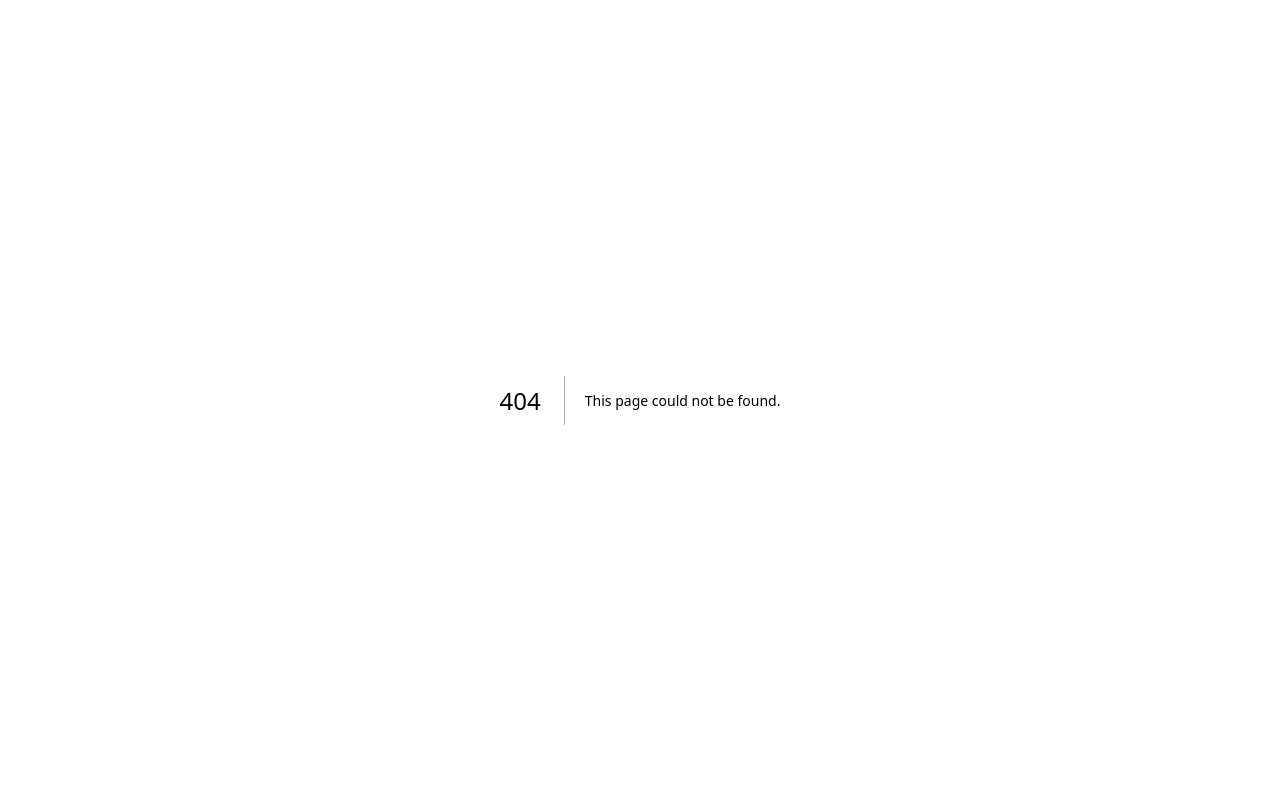
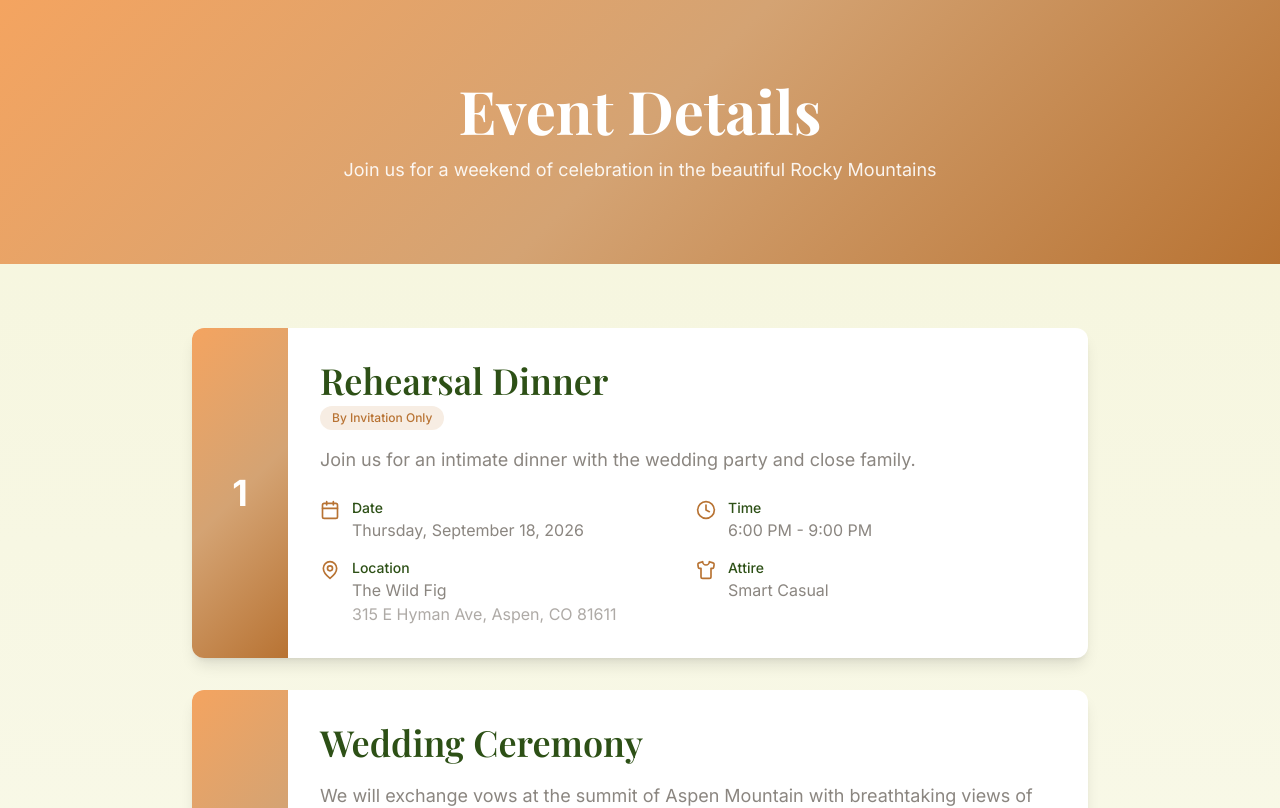
Before and after one commit to tstraffon/aspen-wedding, a Next.js app: page /details in a window 1280 px wide. Before the commit this address had no page. Shown: the top 808 px of the page. Built offline with nearby package versions, Linux system fonts and the light colour scheme; a web font is replaced by a local one.

Commit message:
Starter event details page created

```diff
--- /dev/null
+++ b/src/app/(public)/details/page.tsx
@@ -0,0 +1,236 @@
+import { Card, CardBody } from '@/components/ui'
+import { Calendar, MapPin, Clock, Shirt } from 'lucide-react'
+
+export const metadata = {
+  title: 'Event Details | Tyler & Emily Wedding',
+  description: 'Details for our wedding weekend events in Aspen, Colorado',
+}
+
+const events = [
+  {
+    name: 'Rehearsal Dinner',
+    date: 'Thursday, September 18, 2026',
+    time: '6:00 PM - 9:00 PM',
+    location: 'The Wild Fig',
+    address: '315 E Hyman Ave, Aspen, CO 81611',
+    attire: 'Smart Casual',
+    description: 'Join us for an intimate dinner with the wedding party and close family.',
+    inviteOnly: true,
+  },
+  {
+    name: 'Wedding Ceremony',
+    date: 'Friday, September 19, 2026',
+    time: '4:00 PM',
+    location: 'Aspen Mountain Summit',
+    address: 'Silver Queen Gondola, Aspen, CO 81611',
+    attire: 'Formal / Black Tie Optional',
+    description: 'We will exchange vows at the summit of Aspen Mountain with breathtaking views of the Rocky Mountains. Guests will take the gondola up together starting at 3:00 PM.',
+    inviteOnly: false,
+  },
+  {
+    name: 'Reception',
+    date: 'Friday, September 19, 2026',
+    time: '6:00 PM - 11:00 PM',
+    location: 'The Little Nell Grand Ballroom',
+    address: '675 E Durant Ave, Aspen, CO 81611',
+    attire: 'Formal / Black Tie Optional',
+    description: 'Celebrate with us for dinner, dancing, and DJ-spun beats into the night!',
+    inviteOnly: false,
+  },
+  {
+    name: 'Farewell Brunch',
+    date: 'Saturday, September 20, 2026',
+    time: '10:00 AM - 12:00 PM',
+    location: 'Hotel Jerome Garden',
+    address: '330 E Main St, Aspen, CO 81611',
+    attire: 'Casual Mountain Chic',
+    description: 'Say goodbye over brunch before heading home or exploring more of Aspen.',
+    inviteOnly: false,
+  },
+]
+
+export default function DetailsPage() {
+  return (
+    <main className="min-h-screen bg-gradient-to-b from-aspen-cream to-white">
+      {/* Hero Section */}
+      <div className="bg-aspen-gradient py-20 px-4">
+        <div className="container-custom text-center">
+          <h1 className="heading-xl text-white mb-4">
+            Event Details
+          </h1>
+          <p className="body-text text-white/90 max-w-2xl mx-auto">
+            Join us for a weekend of celebration in the beautiful Rocky Mountains
+          </p>
+        </div>
+      </div>
+
+      {/* Events Timeline */}
+      <div className="container-custom py-16 px-4">
+        <div className="max-w-4xl mx-auto space-y-8">
+          {events.map((event, index) => (
+            <Card key={index} className="overflow-hidden">
+              <div className="flex">
+                {/* Event Number Badge */}
+                <div className="bg-aspen-gradient w-24 flex-shrink-0 flex items-center justify-center">
+                  <div className="text-white">
+                    <div className="text-4xl font-bold">{index + 1}</div>
+                  </div>
+                </div>
+
+                {/* Event Details */}
+                <div className="flex-1 p-6 md:p-8">
+                  <div className="flex items-start justify-between mb-4">
+                    <div>
+                      <h2 className="heading-md text-aspen-forest mb-1">
+                        {event.name}
+                      </h2>
+                      {event.inviteOnly && (
+                        <span className="inline-block px-3 py-1 bg-aspen-amber/20 text-aspen-copper text-xs font-medium rounded-full">
+                          By Invitation Only
+                        </span>
+                      )}
+                    </div>
+                  </div>
+
+                  <p className="body-text text-aspen-stone mb-6">
+                    {event.description}
+                  </p>
+
+                  {/* Event Info Grid */}
+                  <div className="grid grid-cols-1 md:grid-cols-2 gap-4">
+                    {/* Date */}
+                    <div className="flex items-start gap-3">
+                      <Calendar className="w-5 h-5 text-aspen-copper flex-shrink-0 mt-0.5" />
+                      <div>
+                        <div className="text-sm font-medium text-aspen-forest">
+                          Date
+                        </div>
+                        <div className="body-sm text-aspen-stone">
+                          {event.date}
+                        </div>
+                      </div>
+                    </div>
+
+                    {/* Time */}
+                    <div className="flex items-start gap-3">
+                      <Clock className="w-5 h-5 text-aspen-copper flex-shrink-0 mt-0.5" />
+                      <div>
+                        <div className="text-sm font-medium text-aspen-forest">
+                          Time
+                        </div>
+                        <div className="body-sm text-aspen-stone">
+                          {event.time}
+                        </div>
+                      </div>
+                    </div>
+
+                    {/* Location */}
+                    <div className="flex items-start gap-3">
+                      <MapPin className="w-5 h-5 text-aspen-copper flex-shrink-0 mt-0.5" />
+                      <div>
+                        <div className="text-sm font-medium text-aspen-forest">
+                          Location
+                        </div>
+                        <div className="body-sm text-aspen-stone">
+                          {event.location}
+                        </div>
+                        <div className="body-sm text-aspen-stone/70">
+                          {event.address}
+                        </div>
+                      </div>
+                    </div>
+
+                    {/* Attire */}
+                    <div className="flex items-start gap-3">
+                      <Shirt className="w-5 h-5 text-aspen-copper flex-shrink-0 mt-0.5" />
+                      <div>
+                        <div className="text-sm font-medium text-aspen-forest">
+                          Attire
+                        </div>
+                        <div className="body-sm text-aspen-stone">
+                          {event.attire}
+                        </div>
+                      </div>
+                    </div>
+                  </div>
+                </div>
+              </div>
+            </Card>
+          ))}
+        </div>
+      </div>
+
+      {/* Important Notes */}
+      <div className="bg-aspen-sage/10 py-16 px-4">
+        <div className="container-custom">
+          <div className="max-w-3xl mx-auto">
+            <h2 className="heading-md text-aspen-forest mb-6 text-center">
+              Important Information
+            </h2>
+
+            <div className="space-y-4">
+              <Card>
+                <CardBody>
+                  <h3 className="font-semibold text-aspen-forest mb-2">
+                    Mountain Weather
+                  </h3>
+                  <p className="body-sm text-aspen-stone">
+                    September in Aspen can be unpredictable. Daytime temperatures range from 50-70°F,
+                    but it can drop to 30-40°F at night. Bring layers, and consider a warm jacket for
+                    the mountain ceremony!
+                  </p>
+                </CardBody>
+              </Card>
+
+              <Card>
+                <CardBody>
+                  <h3 className="font-semibold text-aspen-forest mb-2">
+                    Altitude
+                  </h3>
+                  <p className="body-sm text-aspen-stone">
+                    Aspen sits at 8,000 feet elevation, and the ceremony location is at 11,212 feet.
+                    Give yourself time to acclimate, stay hydrated, and take it easy on the alcohol
+                    for the first day.
+                  </p>
+                </CardBody>
+              </Card>
+
+              <Card>
+                <CardBody>
+                  <h3 className="font-semibold text-aspen-forest mb-2">
+                    Transportation
+                  </h3>
+                  <p className="body-sm text-aspen-stone">
+                    Shuttle service will be provided between major hotels and all event venues.
+                    Detailed shuttle schedules will be sent to your email one week before the wedding.
+                  </p>
+                </CardBody>
+              </Card>
+
+              <Card>
+                <CardBody>
+                  <h3 className="font-semibold text-aspen-forest mb-2">
+                    Photography
+                  </h3>
+                  <p className="body-sm text-aspen-stone">
+                    We kindly request an unplugged ceremony - please keep phones and cameras away
+                    during the ceremony so we can all be present in the moment. Feel free to snap
+                    away during the reception!
+                  </p>
+                </CardBody>
+              </Card>
+            </div>
+          </div>
+        </div>
+      </div>
+
+      {/* Mountain Footer */}
+      <div className="py-12 text-center">
+        <p className="text-6xl mb-4">🏔️</p>
+        <p className="body-sm text-aspen-stone">
+          Can&apos;t wait to celebrate with you!
+        </p>
+      </div>
+    </main>
+  )
+}
--- a/src/app/globals.css
+++ b/src/app/globals.css
@@ -45,6 +45,10 @@
   .body-text {
     @apply font-sans text-base md:text-lg text-aspen-stone leading-relaxed;
   }
+
+  .body-sm {
+    @apply font-sans text-sm md:text-base text-aspen-stone leading-relaxed;
+  }
 }
 
 @layer utilities {
```
Also changed, not shown: 1 other file (tests, documents, lock files or other folders).
